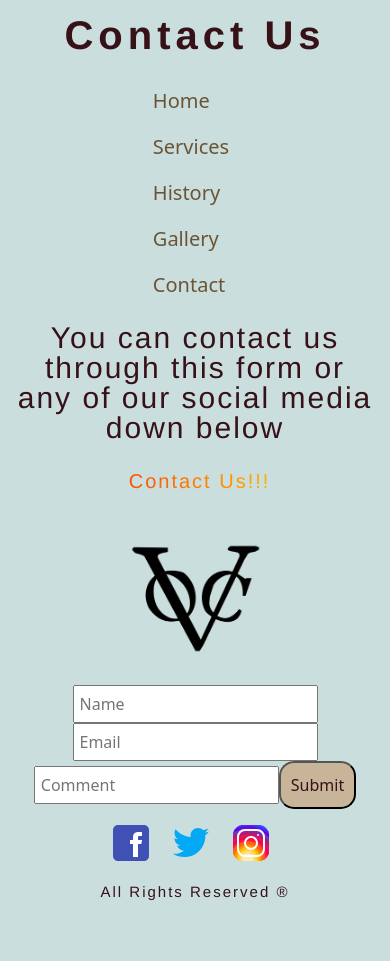
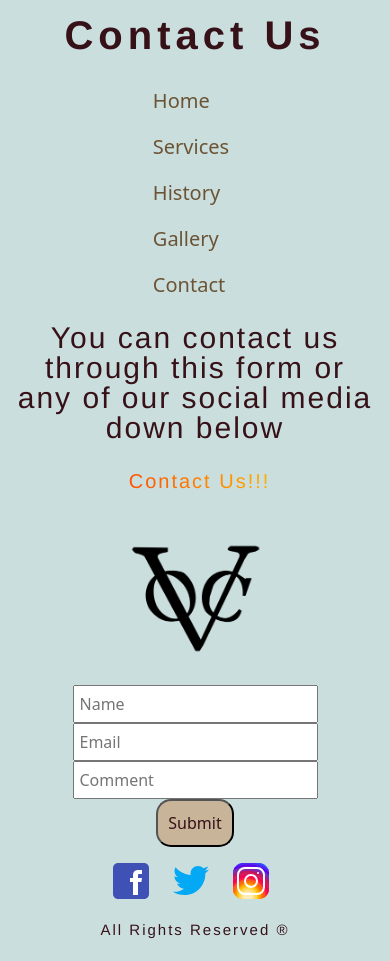
Before and after one commit to ReizaDota/CoderHTML, a plain HTML site: page section/contact.html in a window 390 px wide. Before the commit the page ends 923 px from the top, so only its background shows below. Drawn offline with nearby package versions, Linux system fonts and the light colour scheme.

Commit message:
added media query for contact form

```diff
--- a/style/styles.css
+++ b/style/styles.css
@@ -224,10 +224,14 @@ p{
 /* CSS Contact form y submit */
 .contact-form{
     display: flex;
-    flex-direction: row;
     flex-wrap: wrap;
     align-items: center;
     justify-content: center;
+}
+@media (max-width: 414px){
+    .contact-form {
+    flex-direction: column;
+    }
 }
 input{
 padding: 5px;
```
